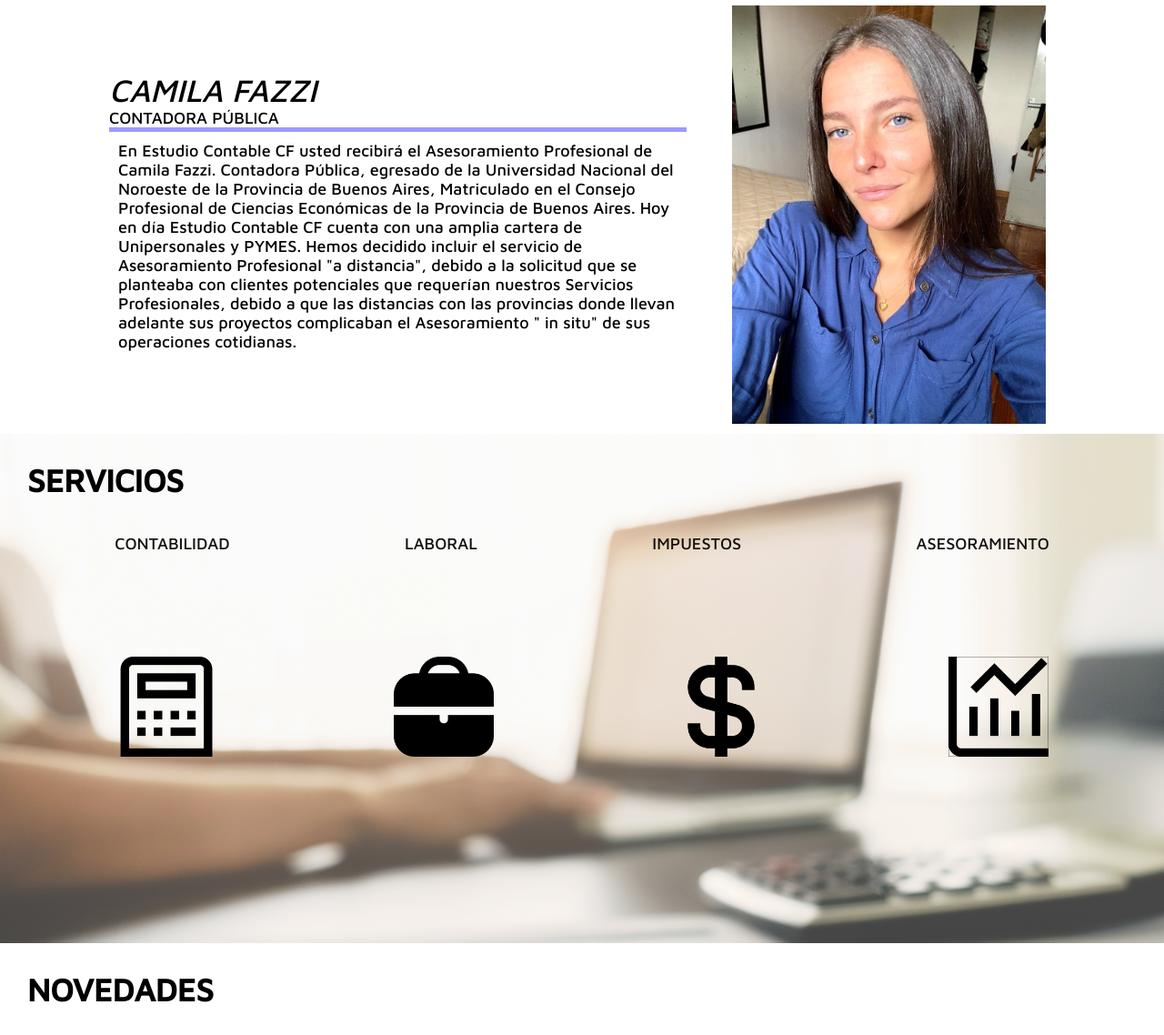
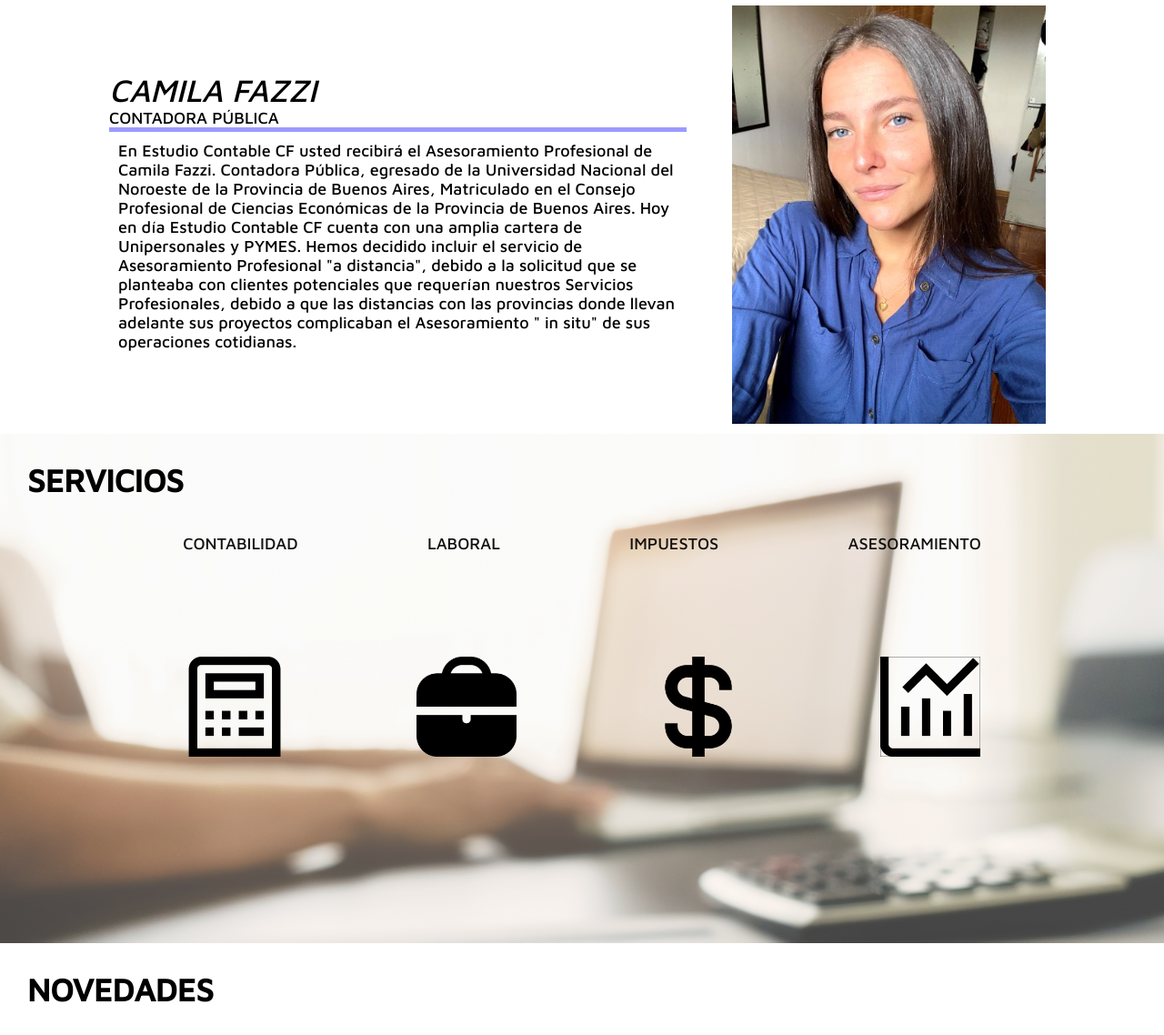
Before and after one commit to camifaz/sitio-web, a website: page index.html in a window 1280 px wide. Shown: the part 726-1864 px from the top of the page at 91% size. Drawn offline with nearby package versions, Linux system fonts and the light colour scheme; files whose address does not match are found by name.

Commit message:
algunos cambios

```diff
--- a/assets/sass/views/_home.scss
+++ b/assets/sass/views/_home.scss
@@ -6,7 +6,7 @@
     .home__description{
         position: absolute;
         background-color: $third;
-        margin: 60vh 12vh 60vh 12vh;
+        margin: 60vh 25vh;
         padding: 3rem;
         width: 55rem;
 
--- a/index.html
+++ b/index.html
@@ -63,13 +63,13 @@
         <section id="service">
             <div>
                 <h2>SERVICIOS</h2>
-                <ul class="service__list flex-row">
+                <ul class="service__list flex-row container">
                     <li class="service__item"><a href="./assets/pages/Contabilidad.html" class="service__link">CONTABILIDAD</a>
                     <li class="service__item"><a href="./assets/pages/Laboral.html" class="service__link">LABORAL</a>
                     <li class="service__item"><a href="./assets/pages/Impuestos.html" class="service__link">IMPUESTOS</a>
                     <li class="service__item"><a href="./assets/pages/Asesoramiento.html" class="service__link">ASESORAMIENTO</a>
                 </ul>
-                <ul  class="service__img flex-row">
+                <ul  class="service__img flex-row container">
                     <li> <a href="./assets/pages/Contabilidad.html"><img src="./assets/image/calculadora (1).png" alt=""></a></li>
                     <li> <a href="./assets/pages/Laboral.html"><img src="./assets/image/maletin.png" alt=""></a></li>
                     <li> <a href="./assets/pages/Impuestos.html"><img src="./assets/image/dolar.png" alt=""></a></li>
```
Also changed, not shown: assets/css/main.css.
